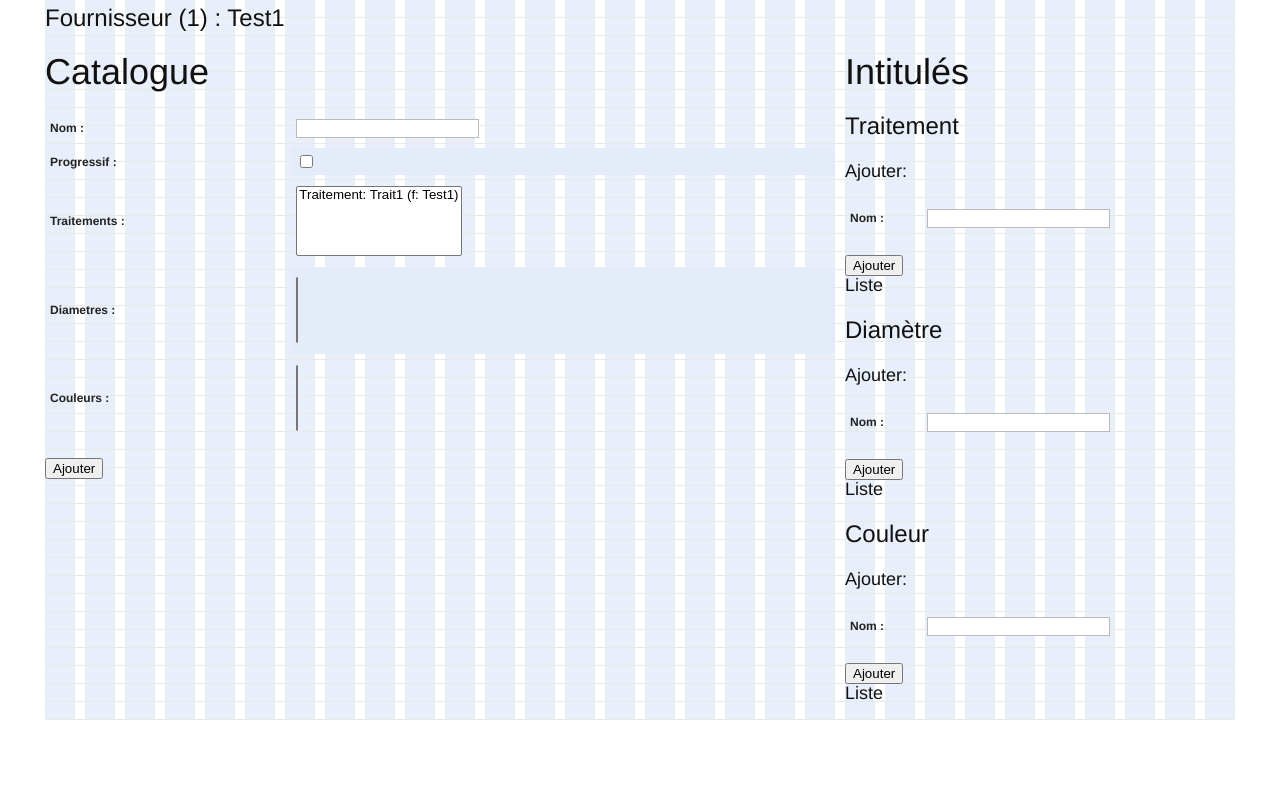
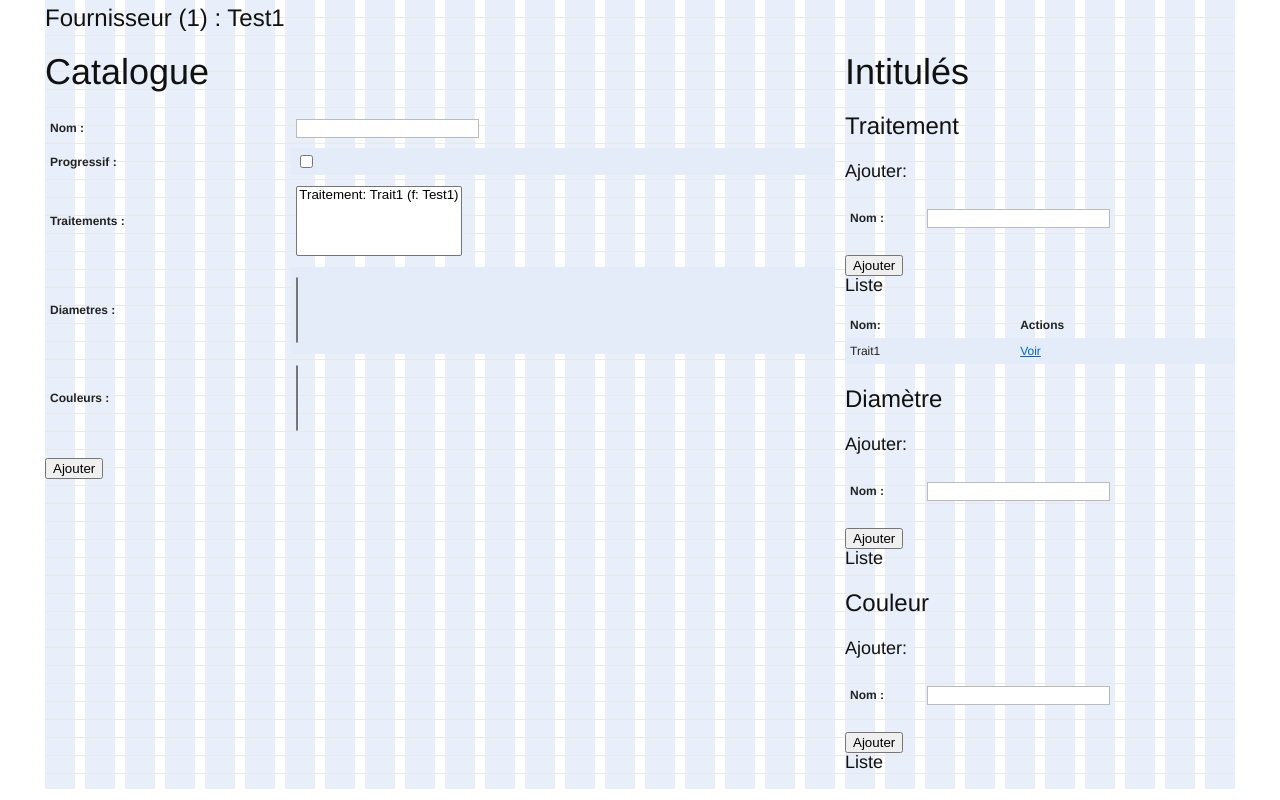
Before and after one commit to Xialis/Antares, a Django app: template Antares/Antares/templates/fournisseur/fournisseur.html in a window 1280 px wide. Run offline with Django 3.2, Linux system fonts and the light colour scheme; the template is opened without the code that fills it: values that come from a table or form of the project are taken from there, others are empty; data comes from the database, SQL or seed files in the repository; both versions use the stored data as it was after the commit; parts of the project's set-up code (start-up, migrations or seed data) failed here and were passed over.

Commit message:
Mauvaise contrainte unique
A remplacer par un test nom ET fournisseur

```diff
--- a/Antares/Antares/templates/fournisseur/fournisseur.html
+++ b/Antares/Antares/templates/fournisseur/fournisseur.html
@@ -29,6 +29,15 @@
 			<input type="submit" value="Ajouter" name="ajTraitement">
 		</form>
 		<h3>Liste</h3>
+		<table>
+			<tr><th>Nom:</th><th>Actions</th></tr>
+			{% for v in listTraitement %}
+			<tr>
+			  <td>{{ v.nom }}</td>
+			  <td><a href="">Voir</a></td>
+			</tr>
+			{% endfor %}
+		</table>
 	</div>
 	<div class="divForm">
 		<h2>Diamètre</h2>
--- a/Antares/fournisseur/models.py
+++ b/Antares/fournisseur/models.py
@@ -15,7 +15,7 @@ class Fournisseur(models.Model):
 class Traitement(models.Model):
     """ Traitement (lié à un fournisseur) """
     fournisseur = models.ForeignKey(Fournisseur)
-    nom = models.CharField(max_length=50, unique=True)
+    nom = models.CharField(max_length=50)
 
     def __unicode__(self):
         return "Traitement: " + self.nom + " (f: " + self.fournisseur.nom + ")"
@@ -24,7 +24,7 @@ class Traitement(models.Model):
 class Diametre(models.Model):
     """ Diametre (lié à un fournisseur) """
     fournisseur = models.ForeignKey(Fournisseur)
-    nom = models.CharField(max_length=10, unique=True)
+    nom = models.CharField(max_length=10)
 
     def __unicode__(self):
         return "Traitement: " + self.nom + " (f: " + self.fournisseur.nom + ")"
@@ -33,7 +33,7 @@ class Diametre(models.Model):
 class Couleur(models.Model):
     """ Couleur du verre """
     fournisseur = models.ForeignKey(Fournisseur)
-    nom = models.CharField(max_length=20, unique=True)
+    nom = models.CharField(max_length=20)
 
     def __unicode__(self):
         return "Couleur: " + self.nom + " (f: " + self.fournisseur.nom + ")"
@@ -42,7 +42,7 @@ class Couleur(models.Model):
 class Type(models.Model):
     """ Type de verre (lié à un fournisseur)"""
     fournisseur = models.ForeignKey(Fournisseur)
-    nom = models.CharField(max_length=50, unique=True)
+    nom = models.CharField(max_length=50)
     progressif = models.BooleanField()
     traitements = models.ManyToManyField(Traitement)
     diametres = models.ManyToManyField(Diametre)
--- a/Antares/fournisseur/views.py
+++ b/Antares/fournisseur/views.py
@@ -42,10 +42,14 @@ def fournisseur(request, fid):
 
         if 'ajTraitement' in POST:
             formTraitement = TraitementForm(POST)
-
+            if formTraitement.is_valid():
+                traitement = formTraitement.save(commit=False)
+                traitement.fournisseur = Fournisseur.objects.get(id=fid)
+                traitement.save()
 
     #Context : Form Intitulé
     c['formTraitement'] = formTraitement
+    c['listTraitement'] = Traitement.objects.filter(fournisseur__id=fid)
     c['formDiametre'] = formDiametre
     c['formCouleur'] = formCouleur
     # --
```
Also changed, not shown: Antares/fournisseur/migrations/0003_auto__del_unique_couleur_nom__del_unique_diametre_nom__del_unique_type.py (added), Antares/sqlite.db.
